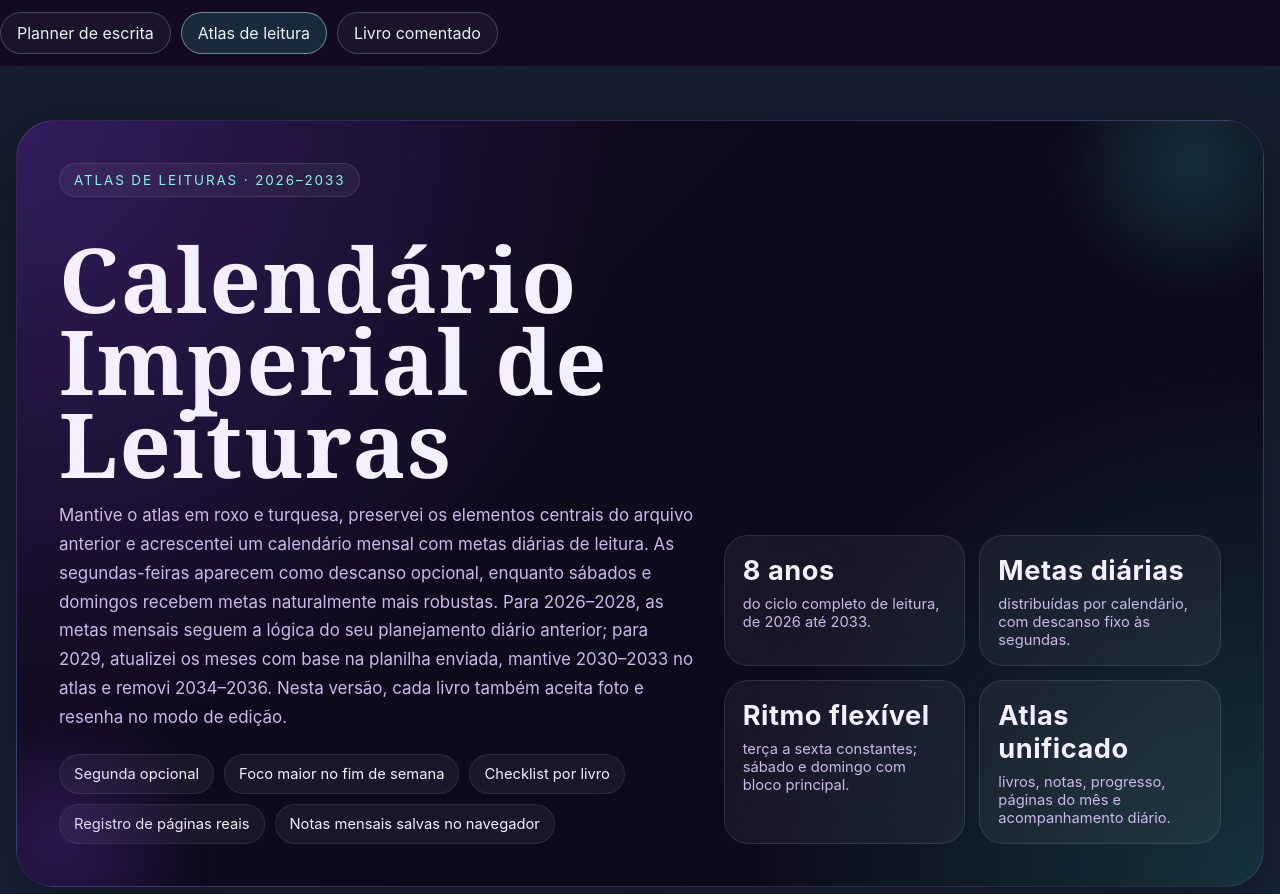
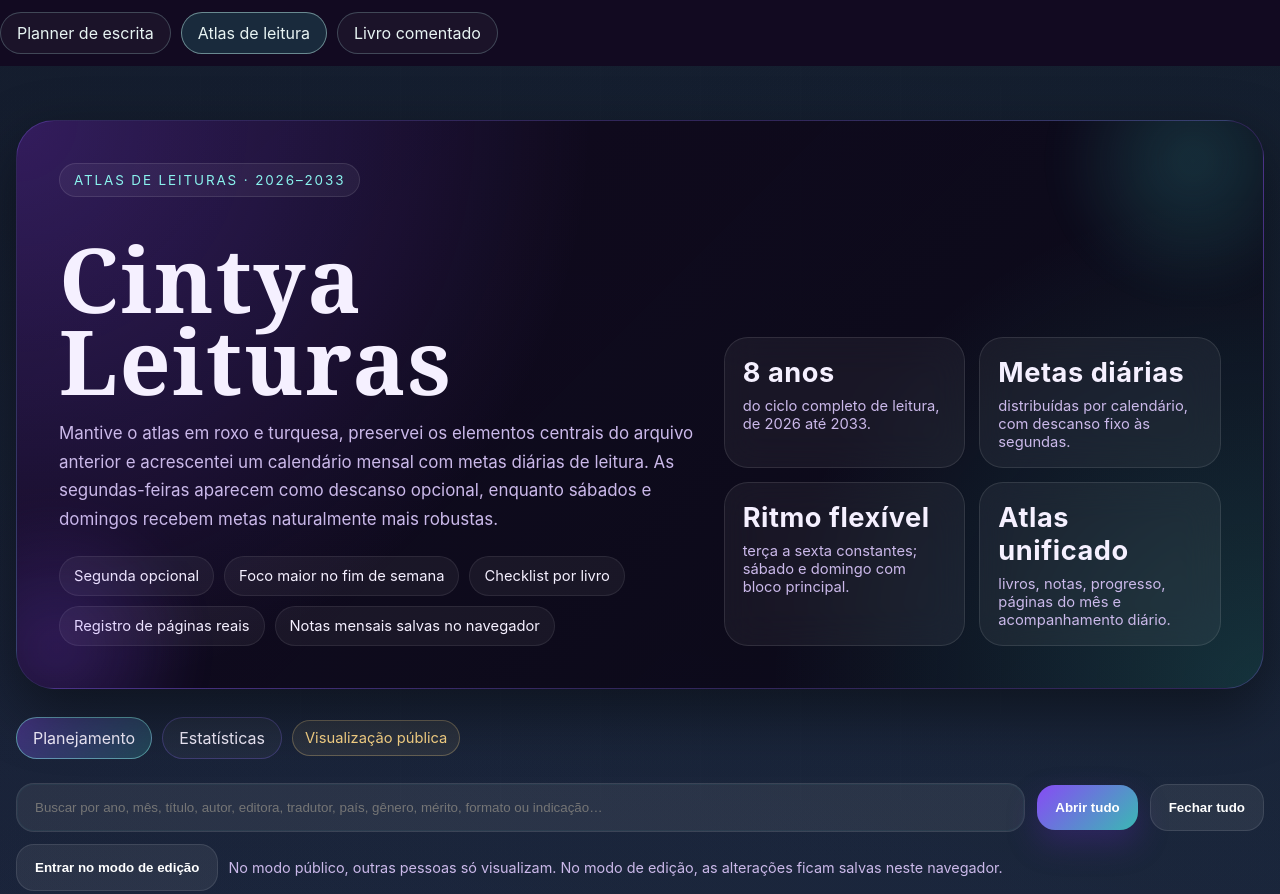
Before and after one commit to cintyascs/cintyaleituras, a plain HTML site: page index.html in a window 1280 px wide. Shown: the top 894 px of the page. Drawn offline with Linux system fonts and the light colour scheme.

Commit message:
Update index.html

```diff
--- a/index.html
+++ b/index.html
@@ -8,7 +8,7 @@
 
 <meta charset="utf-8"/>
 <meta content="width=device-width, initial-scale=1" name="viewport"/>
-<title>Atlas de Leituras 2026–2033 · edição protegida</title>
+<title>Atlas de Leituras 2026–2033 </title>
 <style>
 :root {
   --bg:#090511;
@@ -370,8 +370,8 @@ body.owner-mode .owner-hidden{display:none}
 <div class="eyebrow">Atlas de Leituras · 2026–2033</div>
 <div class="hero-grid">
 <div>
-<h1>Calendário Imperial de Leituras</h1>
-<p class="subtitle">Mantive o atlas em roxo e turquesa, preservei os elementos centrais do arquivo anterior e acrescentei um calendário mensal com metas diárias de leitura. As segundas-feiras aparecem como descanso opcional, enquanto sábados e domingos recebem metas naturalmente mais robustas. Para 2026–2028, as metas mensais seguem a lógica do seu planejamento diário anterior; para 2029, atualizei os meses com base na planilha enviada, mantive 2030–2033 no atlas e removi 2034–2036. Nesta versão, cada livro também aceita foto e resenha no modo de edição.</p>
+<h1>Cintya Leituras</h1>
+<p class="subtitle">Mantive o atlas em roxo e turquesa, preservei os elementos centrais do arquivo anterior e acrescentei um calendário mensal com metas diárias de leitura. As segundas-feiras aparecem como descanso opcional, enquanto sábados e domingos recebem metas naturalmente mais robustas. </p>
 <div class="ribbon">
 <span>Segunda opcional</span>
 <span>Foco maior no fim de semana</span>
```
